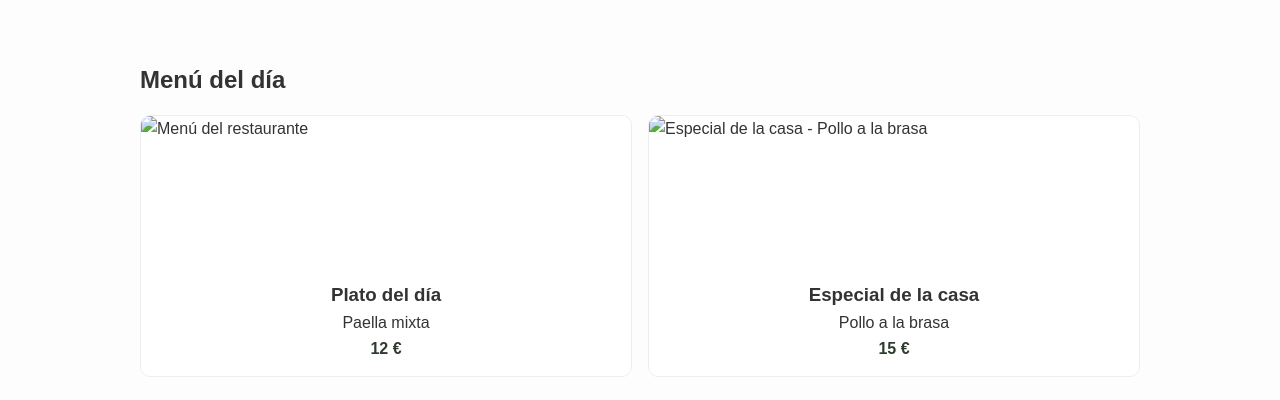
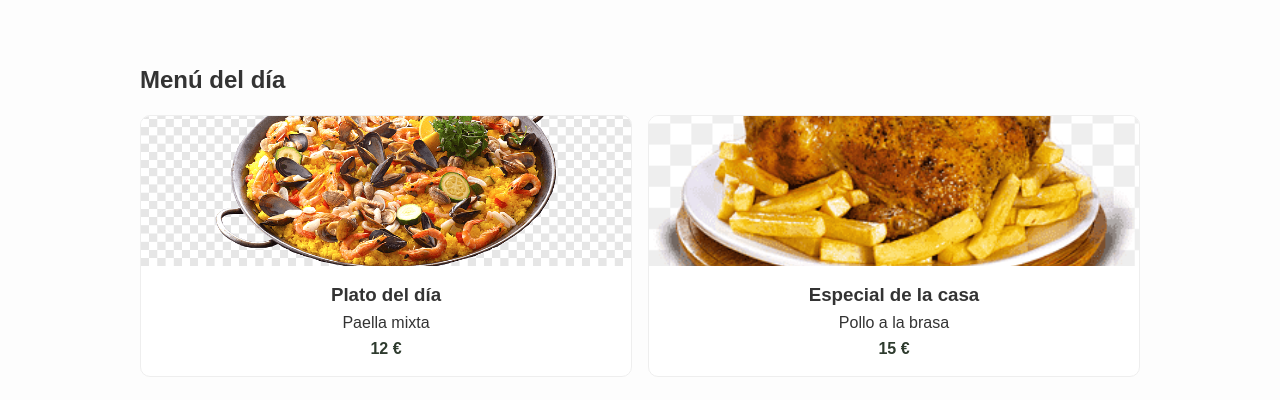
Before and after one commit to Kizo50/paginaweb_restaurante_rincondearturo, a plain HTML site: page menu.html in a window 1280 px wide. Shown: the part 314-714 px from the top of the page. Drawn offline with Linux system fonts and the light colour scheme.

Commit message:
añadido los pdf y demas para probar

```diff
--- a/menu.html
+++ b/menu.html
@@ -2,7 +2,7 @@
 <html lang="es">
 <head>
   <meta charset="UTF-8" />
-  <meta name="viewport" content="width=device-width, initial-scale=1.0" />
+  <meta name="viewport" content="width=device-width, initial-scale=1, viewport-fit=cover" />
   <title>Carta - Restaurante El Rincón de Arturo</title>
 
   <!-- Estilos compartidos -->
@@ -70,7 +70,7 @@
         <h2>Menú del día</h2>
         <div class="grid">
           <article class="card">
-            <img src="img/menu.jpg" alt="Menú del restaurante" />
+            <img src="img/paella_foto.png" alt="Menú del restaurante" />
             <div class="body">
               <h3>Plato del día</h3>
               <p>Paella mixta</p>
@@ -78,7 +78,7 @@
             </div>
           </article>
           <article class="card">
-            <img src="img/pollo_brasa.jpg" alt="Especial de la casa - Pollo a la brasa" />
+            <img src="img/pollo_brasa.png" alt="Especial de la casa - Pollo a la brasa" />
             <div class="body">
               <h3>Especial de la casa</h3>
               <p>Pollo a la brasa</p>
@@ -95,21 +95,21 @@
         <h2>Algunos de nuestros platos</h2>
         <div class="grid">
           <article class="card">
-            <img src="img/plato_paella.jpg" alt="Paella mixta" />
+            <img src="img/paella_foto.png" alt="Paella mixta" />
             <div class="body">
               <h3>Paella mixta</h3>
               <p class="price">12 €</p>
             </div>
           </article>
           <article class="card">
-            <img src="img/pollo_brasa.jpg" alt="Pollo a la brasa" />
+            <img src="img/pollo_brasa.png" alt="Pollo a la brasa" />
             <div class="body">
               <h3>Pollo a la brasa</h3>
               <p class="price">15 €</p>
             </div>
           </article>
           <article class="card">
-            <img src="img/postre_casero.jpg" alt="Tarta de queso casera" />
+            <img src="img/tartade_queso.png" alt="Tarta de queso casera" />
             <div class="body">
               <h3>Tarta de queso casera</h3>
               <p class="price">5 €</p>
@@ -118,7 +118,7 @@
         </div>
 
         <div style="text-align:center; margin-top:1rem;">
-          <a href="menu.pdf" class="btn btn-primary">Descargar carta (PDF)</a>
+          <a href="menupdf.pdf" class="btn btn-primary">Descargar carta (PDF)</a>
         </div>
       </div>
     </section>
```
Also changed, not shown: index.html (+3 -3 lines), img/paella_foto.png (added), img/pollo_brasa.png (added), img/tartade_queso.png (added), 1 other file.
